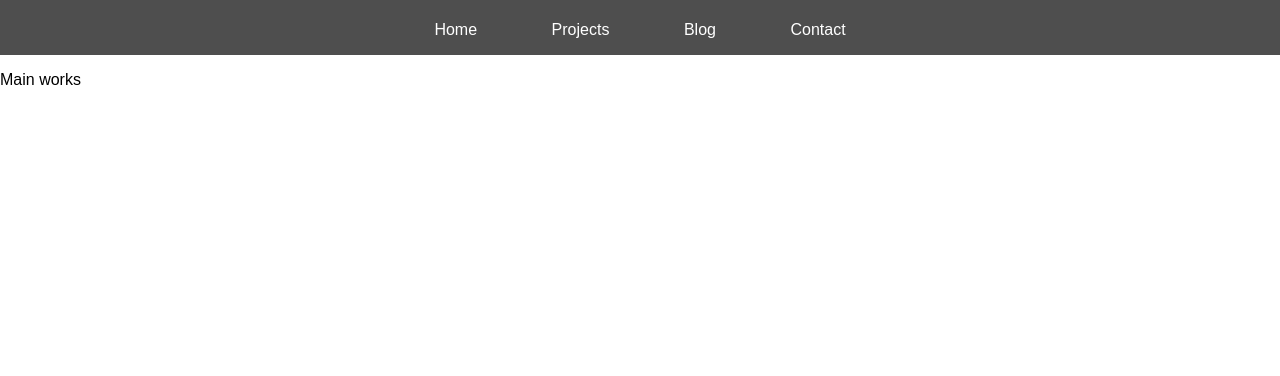
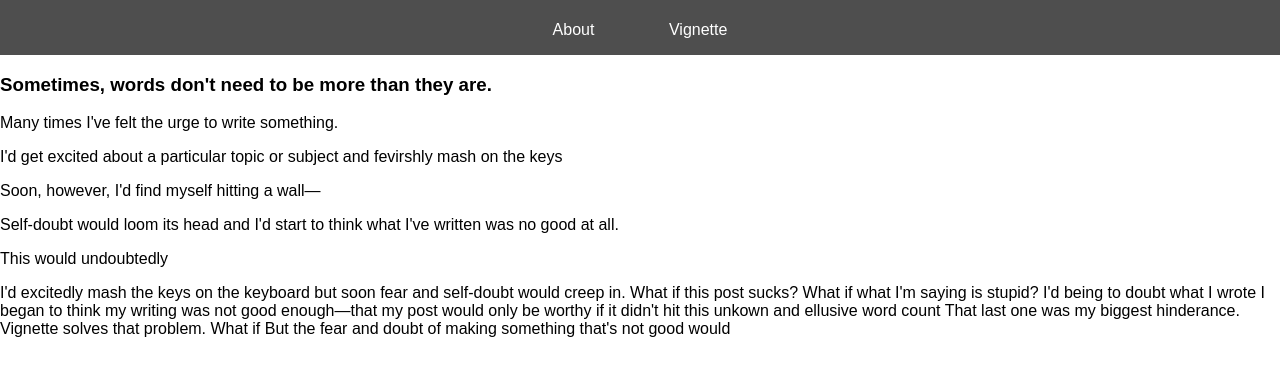
Before and after one commit to pseudoralph/prdmo-portfolio, a React app: page / in a window 1280 px wide. Shown: the top 376 px of the page. Built offline with nearby package versions, Linux system fonts and the light colour scheme.

Commit message:
begin add vignette feature

```diff
--- a/src/components/Header.jsx
+++ b/src/components/Header.jsx
@@ -6,10 +6,9 @@ import Hover from './Hover';
 
 function Header() {
   const sectionHeadings = [
-    { heading: 'Home', path: '/' },
-    { heading: 'Projects', path: '/projects' },
-    { heading: 'Blog', path: '/blog' },
-    { heading: 'Contact', path: '/contact' }
+    { heading: 'About', path: '/' },
+
+    { heading: 'Vignette', path: '/blog' }
   ];
 
   return (
--- a/src/components/Main.jsx
+++ b/src/components/Main.jsx
@@ -1,7 +1,32 @@
 import React from 'react';
 
 function Main() {
-  return <div>Main works</div>;
+  return (
+    <div>
+      <h3>Sometimes, words don't need to be more than they are.</h3>
+      <p>Many times I've felt the urge to write something.</p>
+      <p>
+        I'd get excited about a particular topic or subject and fevirshly mash
+        on the keys
+      </p>
+      <p>Soon, however, I'd find myself hitting a wall—</p>
+      <p>
+        Self-doubt would loom its head and I'd start to think what I've written
+        was no good at all.
+      </p>
+      <p>This would undoubtedly </p>
+
+      <p>
+        I'd excitedly mash the keys on the keyboard but soon fear and self-doubt
+        would creep in. What if this post sucks? What if what I'm saying is
+        stupid? I'd being to doubt what I wrote I began to think my writing was
+        not good enough—that my post would only be worthy if it didn't hit this
+        unkown and ellusive word count That last one was my biggest hinderance.
+        Vignette solves that problem. What if But the fear and doubt of making
+        something that's not good would
+      </p>
+    </div>
+  );
 }
 
 export default Main;
```
Also changed, not shown: template.ejs.
